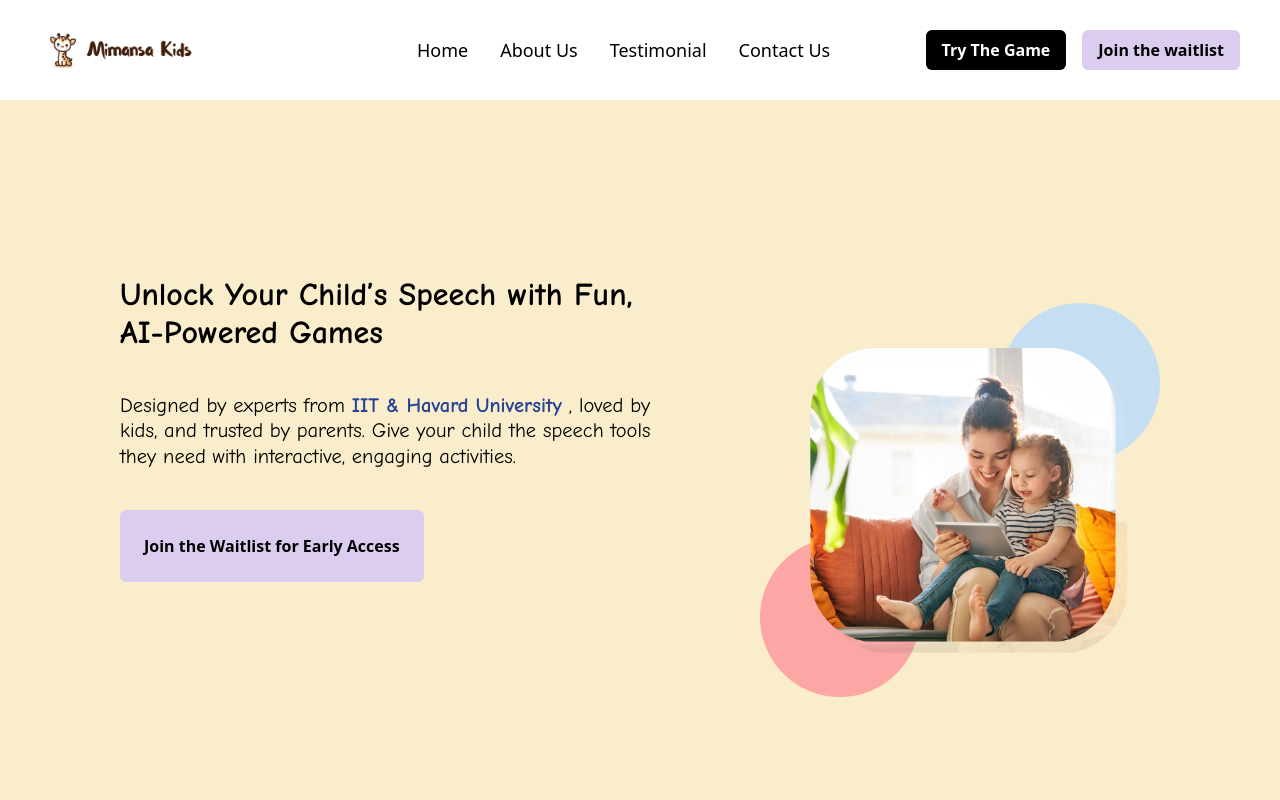
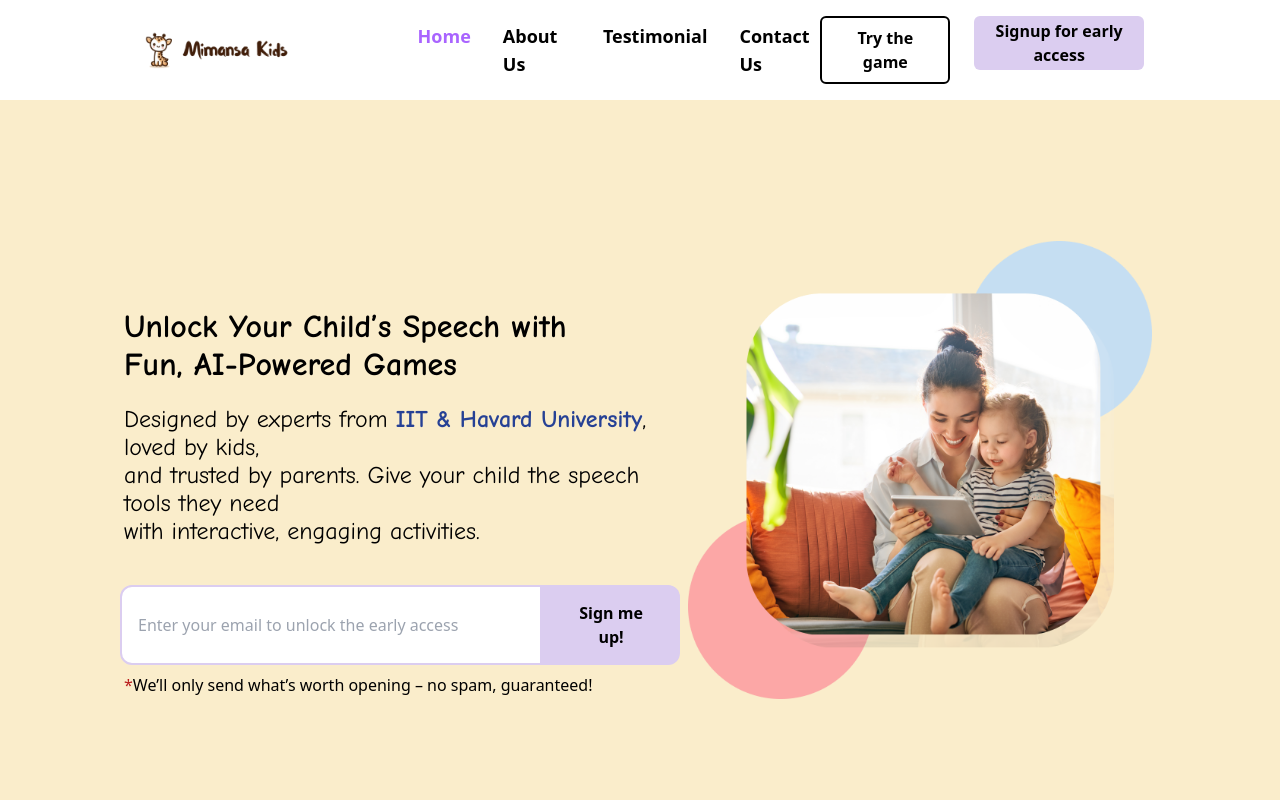
Before and after one commit to MimansaDeveloper/Mimansa-Play, a React (Vite) app in the folder frontend/: page / in a window 1280 px wide. Shown: the top 800 px of the page. Built offline with nearby package versions, Linux system fonts and the light colour scheme.

Commit message:
updated desing changes

```diff
--- a/frontend/src/components/BalloonPopGame.jsx
+++ b/frontend/src/components/BalloonPopGame.jsx
@@ -1,12 +1,12 @@
 import React, { useState, useEffect } from 'react';
-import { useNavigate } from 'react-router-dom'; // Import useNavigate
-import Balloon from './Balloon'; // Balloon component import
-import './BalloonPopGame.css'; // Import the custom CSS
+import { useNavigate } from 'react-router-dom';
+import Balloon from './Balloon';
+import './BalloonPopGame.css';
 
 const SpeechRecognition = window.SpeechRecognition || window.webkitSpeechRecognition;
 
 function BalloonPopGame() {
-  const navigate = useNavigate(); // Create navigate function
+  const navigate = useNavigate();
   const [balloons, setBalloons] = useState([]);
   const [recognition, setRecognition] = useState(null);
   const [listening, setListening] = useState(false);
@@ -49,21 +49,30 @@ function BalloonPopGame() {
         }
       };
 
+      recognitionInstance.onerror = (event) => {
+        console.error('SpeechRecognition error:', event.error);
+        stopListening(); // Handle errors by stopping the recognition to prevent crashes
+      };
+
+      recognitionInstance.onend = () => {
+        // Automatically restart listening unless the game is over
+        if (!gameOver) {
+          recognitionInstance.start();
+        }
+      };
+
       setRecognition(recognitionInstance);
     }
 
-    // Initialize balloons and start speech recognition automatically when component mounts
     addInitialBalloons();
     startListening();
 
-    // Cleanup: Stop speech recognition when the component unmounts (i.e., when navigating away from the game)
     return () => {
       stopListening();
     };
-  }, []); // Empty dependency array ensures this runs only once when the component mounts
+  }, []);
 
   useEffect(() => {
-    // Stop listening when the game is over
     if (gameOver && recognition) {
       recognition.stop();
       setListening(false);
@@ -99,11 +108,15 @@ function BalloonPopGame() {
   };
 
   const popBalloon = () => {
+    if (popSound.readyState > 0 && cheerSound.readyState > 0) {
+      // Play sounds only if they are loaded
+      popSound.play();
+      cheerSound.play();
+    }
+
     setBalloons((prevBalloons) => {
       const firstUnpopped = prevBalloons.find((balloon) => !balloon.popped);
       if (firstUnpopped) {
-        popSound.play();
-        cheerSound.play();
         setScore((prevScore) => prevScore + 1);
 
         const updatedBalloons = prevBalloons.map((balloon) =>
@@ -114,7 +127,7 @@ function BalloonPopGame() {
           setTimeout(() => {
             setGameOver(true);
             stopListening();
-            navigate('/waitlist'); // Navigate to the Waitlist instead of showing GameOverScreen
+            navigate('/waitlist');
           }, 1000);
         }
 
@@ -128,20 +141,20 @@ function BalloonPopGame() {
     setScore(0);
     setGameOver(false);
     addInitialBalloons();
-    startListening(); // Restart listening after resetting the game
+    startListening();
   };
 
   const goToHome = () => {
-    stopListening(); // Stop listening before navigating away
-    navigate('/'); // Navigate to the Website
+    stopListening();
+    navigate('/');
   };
 
   const goToStartScreen = () => {
-    stopListening(); // Stop listening before navigating away
+    stopListening();
     if (gameOver) {
       setGameOver(false);
     } else {
-      navigate('/start'); // Navigate to the BalloonStartScreen
+      navigate('/start');
     }
   };
 
@@ -165,7 +178,6 @@ function BalloonPopGame() {
 
         {!gameOver && (
           <div className="flex flex-col items-center justify-center ml-28 ">
-            {/* <h1 className="font-bold text-xl">Score</h1> */}
             <div className="score-box-container">
               {formattedScore.map((digit, index) => (
                 <div key={index} className="score-box">
@@ -204,10 +216,11 @@ function BalloonPopGame() {
       </div>
 
       {listening && (
-        <p className="absolute bottom-10 left-1/2 transform -translate-x-1/2 text-2xl text-[#101010]">
-          Say Pop ... 🎤
-        </p>
-      )}
+  <div className="absolute bottom-10 left-1/2 transform -translate-x-1/2 text-center">
+    <p className="text-2xl text-[#101010]">Say Pop ... 🎤</p>
+    <p className="text-lg text-[#101010] mt-2">Heard: "{transcript}"</p> {/* Display what was heard */}
+  </div>
+)}
     </div>
   );
 }
--- a/frontend/src/pages/HeroSection.jsx
+++ b/frontend/src/pages/HeroSection.jsx
@@ -4,20 +4,32 @@ const HeroSection = () => {
   return (
     <div className="flex flex-col lg:flex-row items-center justify-between bg-[#FAEDCB] w-full h-screen px-5 lg:px-10">
       {/* Left Section */}
-      <div className="flex flex-col w-full lg:w-[50%] h-full ml-0 lg:ml-20">
-        <h1 className="font-comic-neue font-bold text-[1.94vw] lg:text-[2.50vw] leading-[2.22vw] lg:leading-[3.00vw] text-black mt-[1.85vh] lg:mt-44">
-          Unlock Your Child’s Speech with Fun, AI-Powered Games
+      <div className="flex flex-col w-[50%] h-full ml-20 mt-16">
+        <h1 className="font-comic-neue ml-1 font-bold text-[1.94vw] lg:text-[2.50vw] leading-[2.22vw] lg:leading-[3.00vw] text-black mt-[1.85vh] lg:mt-44">
+          Unlock Your Child’s Speech with <br/> Fun, AI-Powered Games
         </h1>
-        <p className="font-comic-neue font-normal text-[1.25vw] lg:text-[1.60vw] leading-[2.5vw] lg:leading-[2.00vw] text-black mt-6 lg:mt-10">
-          Designed by experts from <span className='text-[rgba(38,65,149,1)] font-bold '>IIT & Havard University</span> , loved by kids, and trusted by parents. Give your child the speech tools they need with interactive, engaging activities.
+        <p className="font-comic-neue font-normal ml-1 text-[24px] leading-[28px]  text-black mt-5 ">
+          Designed by experts from <span className='text-[rgba(38,65,149,1)] font-bold '>IIT & Havard University</span>, loved by kids, <br/>and trusted by parents. Give your child the speech tools they need <br/> with interactive, engaging activities.
         </p>
-        <button className="bg-[#DBCDF0] w-fit p-4 lg:p-6 mt-6 lg:mt-10 text-black font-semibold rounded-md hover:bg-[#f4c300] transition duration-300">
+        {/* <button className="bg-[#DBCDF0] w-fit p-4 lg:p-6 mt-6 lg:mt-10 text-black font-semibold rounded-md hover:bg-[#f4c300] transition duration-300">
           Join the Waitlist for Early Access
-        </button>
+        </button> */}
+         {/* Input & Button */}
+         <div className="flex w-full mt-10">
+          <input
+            type="email"
+            placeholder="Enter your email to unlock the early access"
+            className="w-full max-w-md p-4 rounded-s-xl  border-2 border-[#DBCDF0] focus:outline-none focus:border-purple-500"
+          />
+          <button className="w-[170px] bg-[#DBCDF0] px-6 py-4 rounded-e-xl text-black font-semibold ">
+            Sign me up!
+          </button>
+        </div>
+        <h3 className='ml-1 mt-2 font-light text-md'><span className='text-red-700'>*</span>We’ll only send what’s worth opening – no spam, guaranteed!</h3>
       </div>
       {/* Right Section (Image) */}
-      <div className="flex justify-center items-center w-full lg:w-[50%] mt-10 lg:mt-0">
-        <img src="/herosection.png" alt="Hero Section" className='w-full h-auto max-w-md lg:max-w-full p-0 lg:p-20' />
+      <div className="flex justify-center items-center w-[50%]  mt-[-60px]">
+        <img src="/herosection.png" alt="Hero Section" className='w-full p-12 mr-20' />
       </div>
     </div>
   );
--- a/frontend/src/pages/Navbar.jsx
+++ b/frontend/src/pages/Navbar.jsx
@@ -10,20 +10,20 @@ const Navbar = () => {
   return (
     <div className='bg-white flex items-center justify-between w-full h-[100px] px-10  shadow-md'>
       {/* <h1 className='text-3xl font-bold text-black'>Logo</h1> */}
-      <img src="/logo.png" alt="Mimansa Kids Logo" className="w-[12vw]" />
-      <ul className='flex gap-8 text-lg text-black list-none ml-32'>
-        <li className='cursor-pointer hover:text-gray-600 transition duration-300'>Home</li>
-        <li className='cursor-pointer hover:text-gray-600 transition duration-300'>About Us</li>
-        <li className='cursor-pointer hover:text-gray-600 transition duration-300'>Testimonial</li>
-        <li className='cursor-pointer hover:text-gray-600 transition duration-300'>Contact Us</li>
+      <img src="/logo.png" alt="Mimansa Kids Logo" className="w-[12vw] ml-24" />
+      <ul className='flex gap-8 text-lg  text-black list-none ml-32'>
+        <li className='cursor-pointer hover:text-gray-600 font-semibold text-[#A964FF] transition duration-300'>Home</li>
+        <li className='cursor-pointer hover:text-[#A964FF] font-semibold transition duration-300'>About Us</li>
+        <li className='cursor-pointer hover:text-[#A964FF] font-semibold transition duration-300'>Testimonial</li>
+        <li className='cursor-pointer hover:text-[#A964FF] font-semibold transition duration-300'>Contact Us</li>
       </ul>
-      <div className='flex gap-4'>
-        <button onClick={handleTryGame} className='bg-black text-white font-semibold py-2 px-4 rounded-md hover:bg-[#1f3a7a] transition duration-300'>
-          Try The Game
+      <div className='flex gap-6'>
+        <button onClick={handleTryGame} className='hover:bg-black hover:text-white font-semibold py-2 px-4 rounded-md bg-white text-black border-2 border-black transition duration-300'>
+          Try the game
         </button>
         <button className='bg-[#DBCDF0]
- text-black font-semibold py-2 px-4 rounded-md hover:bg-[#f4c300] transition duration-300'>
-          Join the waitlist
+ text-black font-semibold w-[190px] h-[54px] text-[16px]   rounded-md hover:bg-[#c09ff3] transition duration-300 mr-24'>
+          Signup for early access
         </button>
       </div>
     </div>
```
